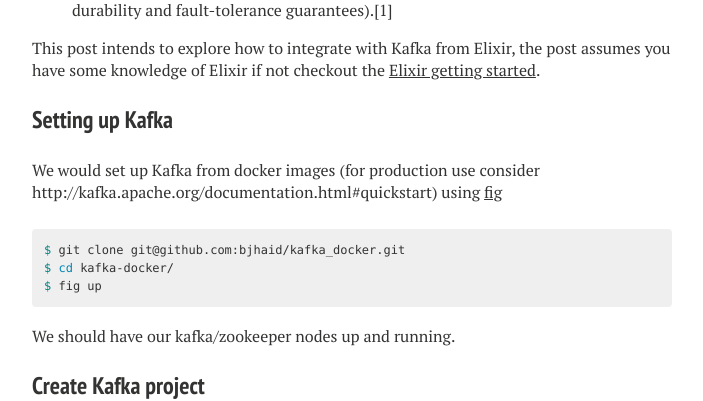
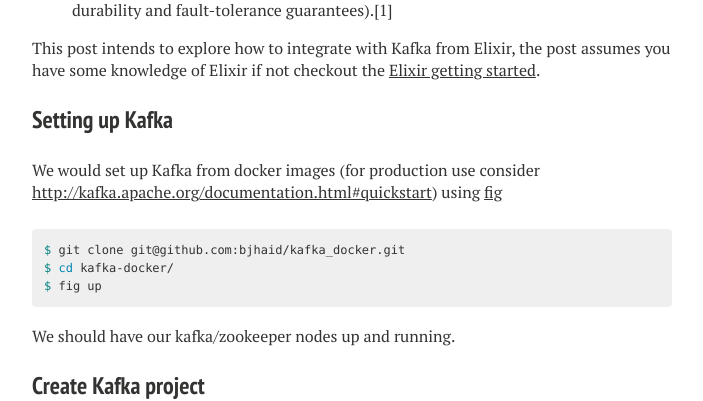
Before and after one commit to bjhaid/bjhaid.github.io, a Jekyll site: the page built from _posts/2015-03-28-kafka-meets-elixir.md, in a window 1280 px wide and 900 px high, scrolled down 402 px. Shown: the part 101-502 px from the top of the window, without its empty margins (288-991 px from the left). Built offline with Jekyll 4.4.1, drawn with Linux system fonts in a browser that asks for light colours; nearby versions of some CDN libraries; part of the change alters nothing that is shown.

```diff
--- a/_posts/2015-03-28-kafka-meets-elixir.md
+++ b/_posts/2015-03-28-kafka-meets-elixir.md
@@ -20,7 +20,7 @@ It is:
 This post intends to explore how to integrate with Kafka from Elixir, the post assumes you have some knowledge of Elixir if not checkout the [Elixir getting started](http://elixir-lang.org/getting-started/introduction.html).
 
 ### Setting up Kafka
-We would set up Kafka from docker images (for production use consider http://kafka.apache.org/documentation.html#quickstart) using [fig](http://www.fig.sh/install.html)
+We would set up Kafka from docker images (for production use consider [http://kafka.apache.org/documentation.html#quickstart](http://kafka.apache.org/documentation.html#quickstart)) using [fig](http://www.fig.sh/install.html)
 
 {% highlight bash %}
 $ git clone git@github.com:bjhaid/kafka_docker.git
```
